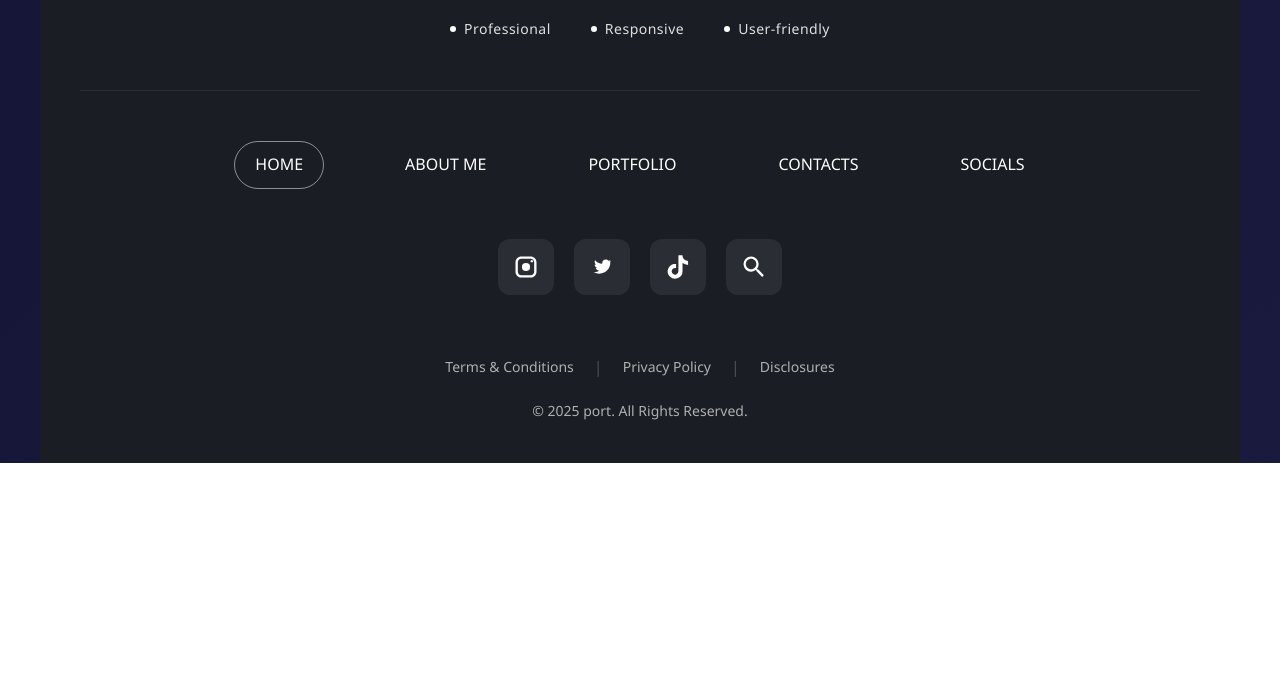
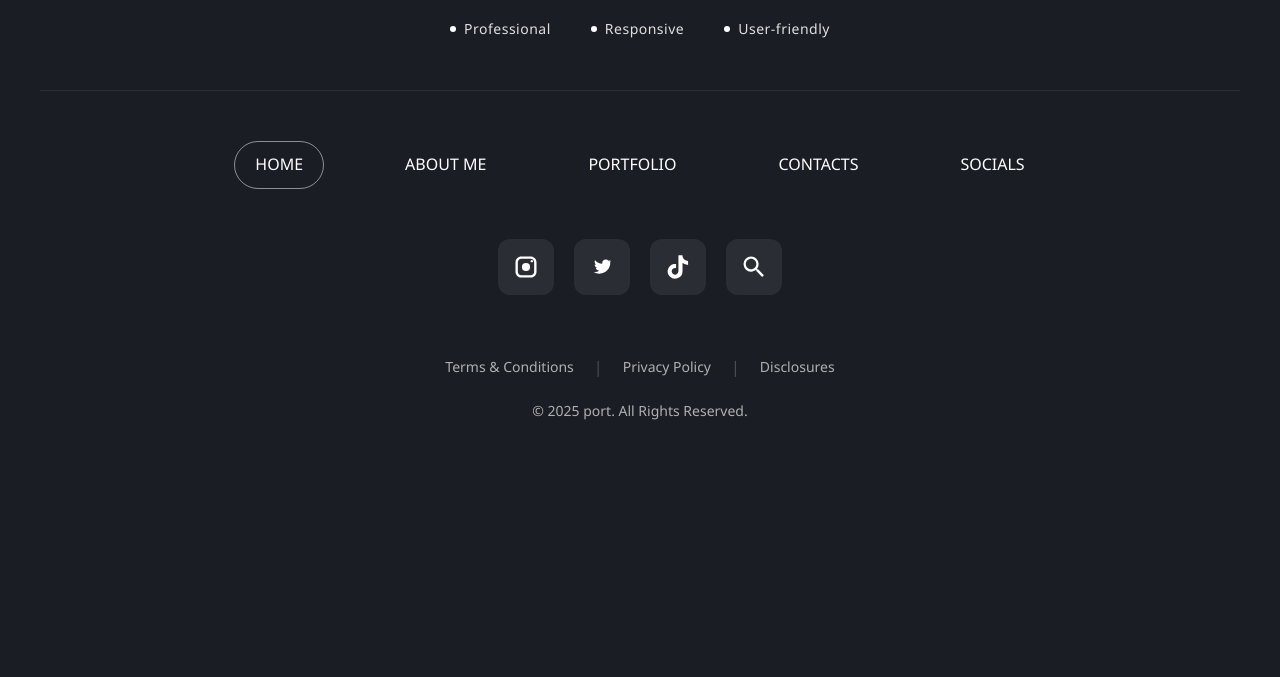
Before and after one commit to sapiia/final-web-by-sophy, a plain HTML site: page index.html in a window 1280 px wide. Shown: the part 6884-7561 px from the top of the page. Before the commit the page ends 7347 px from the top, so only its background shows below. Drawn offline with nearby package versions, Linux system fonts and the light colour scheme.

Commit message:
fix footer

```diff
--- a/css/style.css
+++ b/css/style.css
@@ -1692,8 +1692,15 @@ textarea.input-so3 {
 /* footer------------------------------------------------------------------------- */
 .footer-so6 {
   background-color: #1a1d23;
-  width: 100%;
+  width: 100vw;
+  min-height: 100vh;
   padding: 60px 40px 40px;
+  margin: 0;
+  position: relative;
+  left: 50%;
+  right: 50%;
+  margin-left: -50vw;
+  margin-right: -50vw;
 }
 
 .footer-content-so6 {
```
